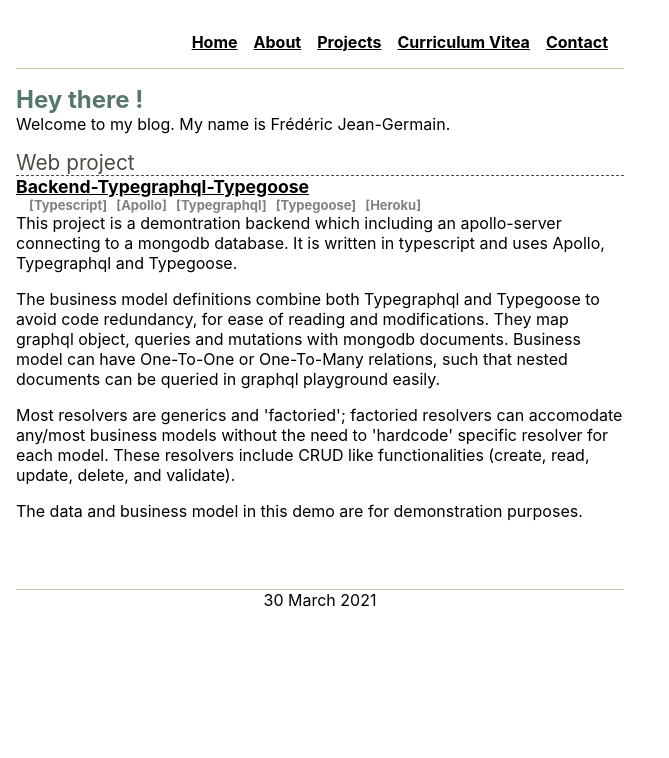
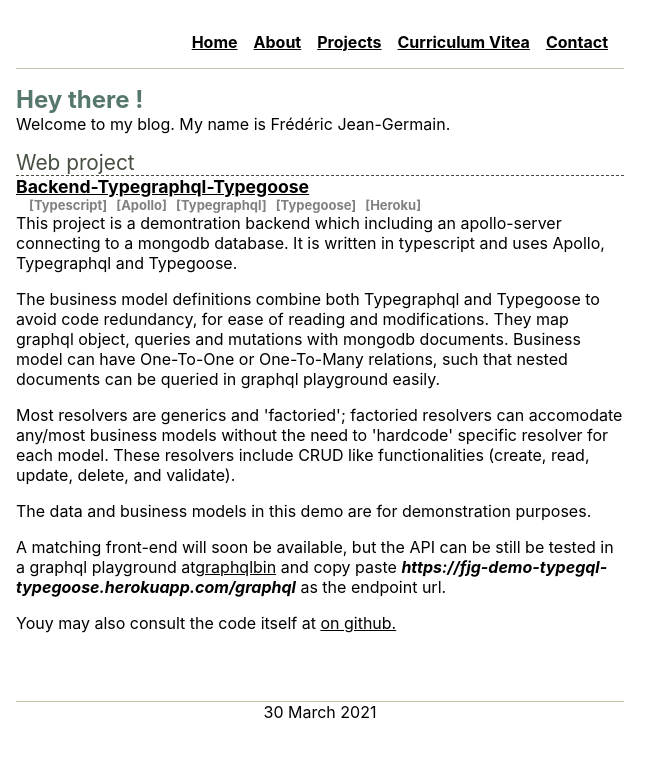
Before and after one commit to fredjgermain/fredblog, a React (Create React App) app: page / in a window 1280 px wide. Shown: the top 758 px of the page, without its empty margins (0-669 px from the left). Built offline with nearby package versions, Linux system fonts and the light colour scheme.

Commit message:
to heroku

```diff
--- a/src/data/projects.data.tsx
+++ b/src/data/projects.data.tsx
@@ -24,7 +24,12 @@ export const projectsdata = [
 
           <p>Most resolvers are generics and 'factoried'; factoried resolvers can accomodate any/most business models without the need to 'hardcode' specific resolver for each model. These resolvers include CRUD like functionalities (create, read, update, delete, and validate).</p>
 
-          <p>The data and business model in this demo are for demonstration purposes.</p>
+          <p>The data and business models in this demo are for demonstration purposes.</p>
+
+          <p>A matching front-end will soon be available, but the API can be still be tested in a graphql playground at
+          <a href={'https://www.graphqlbin.com/v2/new'}>graphqlbin</a> and copy paste <em>https://fjg-demo-typegql-typegoose.herokuapp.com/graphql</em> as the endpoint url. </p>
+
+          <p>Youy may also consult the code itself at <a href={'https://github.com/fredjgermain/gql_mongoose_tsc'}>on github.</a></p>
 
         </div>,
         href:'https://react-mongoose-demo.herokuapp.com'
@@ -43,12 +48,12 @@ export const projectsdata = [
           </div>,
           href:'https://github.com/fredjgermain/Demo/tree/master/01-FileSystemSimulation'},
 
-      {title: "CsharpXlClass",
+      /*{title: "CsharpXlClass",
         technical: ['C#'],
         description: <div>
 
         </div>,
-        href:'https://github.com/fredjgermain/Demo/tree/master/03-CsharpXlClass'},
+        href:'https://github.com/fredjgermain/Demo/tree/master/03-CsharpXlClass'}, */
 
       {title: "Assembly Mine sweeper",
         technical: ['pep8 (Assembly)'],
```
